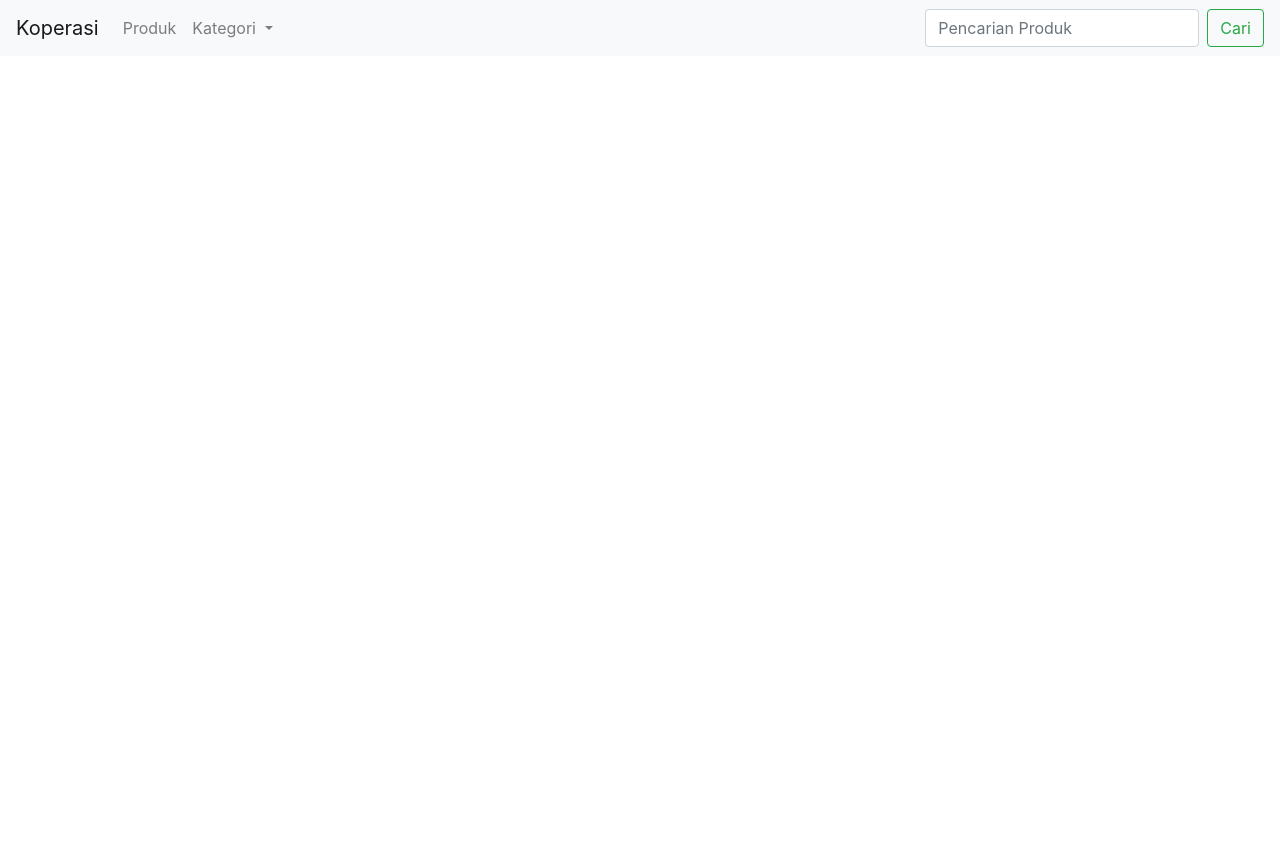
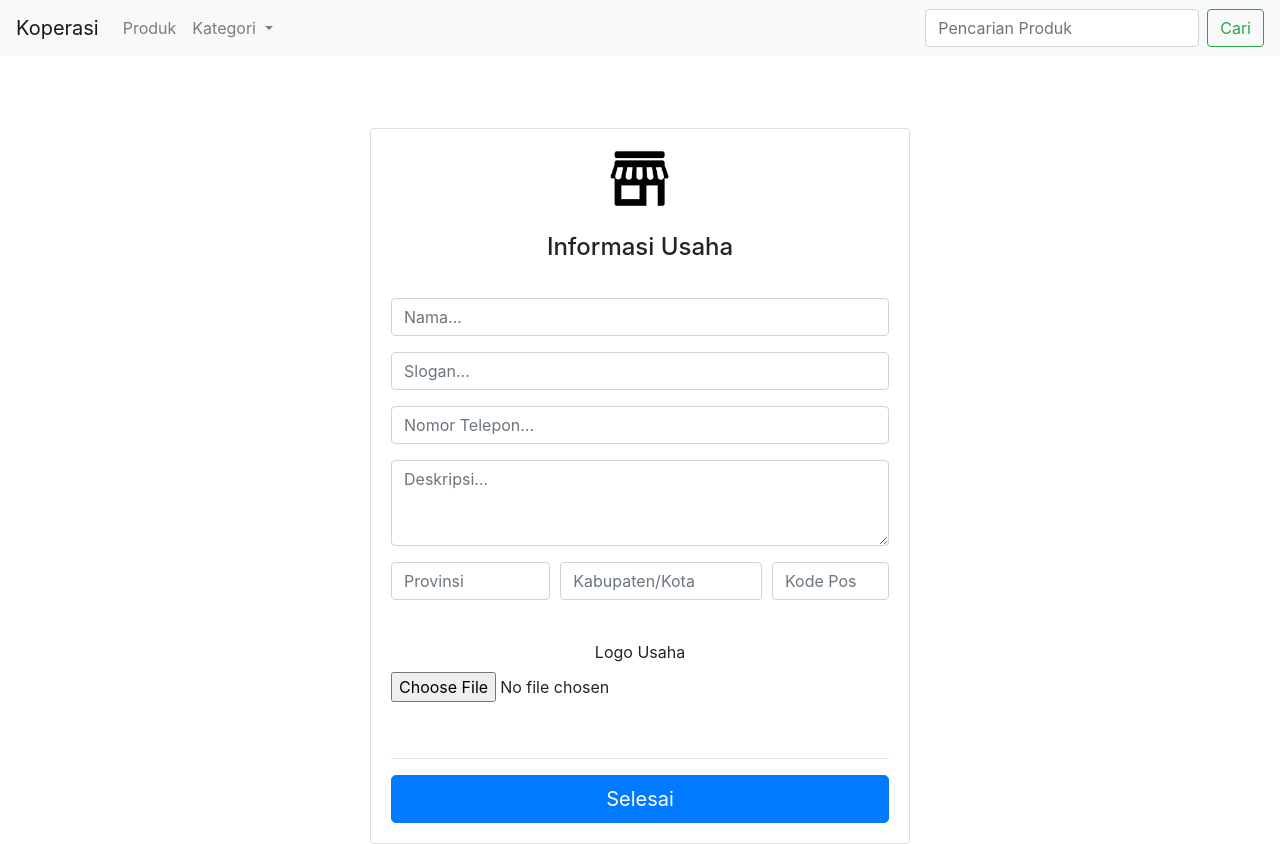
Before and after one commit to daffaputradamar/marketplace-koperasi-frontend, an Angular app: page /buat-usaha in a window 1280 px wide. Before the commit this address led to /. Before the commit the page ends 800 px from the top, so only its background shows below. Built offline with nearby package versions, Linux system fonts and the light colour scheme.

Commit message:
add buat-usaha

```diff
--- a/src/app/app-routing.module.ts
+++ b/src/app/app-routing.module.ts
@@ -6,6 +6,7 @@ import { ProdukComponent } from "./components/produk/produk.component";
 import { ProdukDetailComponent } from "./components/produk-detail/produk-detail.component";
 import { UsahaDetailComponent } from "./components/usaha-detail/usaha-detail.component";
 import { KeranjangComponent } from "./components/keranjang/keranjang.component";
+import { BuatTokoComponent } from "./components/buat-toko/buat-toko.component";
 
 const routes: Routes = [
   {
@@ -27,6 +28,10 @@ const routes: Routes = [
   {
     path: "keranjang",
     component: KeranjangComponent
+  },
+  {
+    path: "buat-usaha",
+    component: BuatTokoComponent
   }
 ];
 
--- a/src/app/app.module.ts
+++ b/src/app/app.module.ts
@@ -10,6 +10,7 @@ import { UsahaDetailComponent } from './components/usaha-detail/usaha-detail.com
 import { ProdukComponent } from './components/produk/produk.component';
 import { KomentarComponent } from './components/komentar/komentar.component';
 import { KeranjangComponent } from "./components/keranjang/keranjang.component";
+import { BuatTokoComponent } from './components/buat-toko/buat-toko.component';
 
 @NgModule({
   declarations: [
@@ -20,7 +21,8 @@ import { KeranjangComponent } from "./components/keranjang/keranjang.component";
     UsahaDetailComponent,
     ProdukComponent,
     KomentarComponent,
-    KeranjangComponent
+    KeranjangComponent,
+    BuatTokoComponent
   ],
   imports: [BrowserModule, AppRoutingModule],
   providers: [],
--- /dev/null
+++ b/src/app/components/buat-toko/buat-toko.component.html
@@ -0,0 +1,51 @@
+<div class="container">
+  <br>
+  <br>
+  <br>
+  <div class="row justify-content-center">
+    <div class="col-lg-6 col-sm-12">
+      <div class="card">
+        <div class="card-body text-center">
+          <img src="assets\images\banner\shop.png" class="card-img" alt="" style="width: 60px">
+          <br>
+          <br>
+          <div>
+            <h4 class="card-title">Informasi Usaha</h4>
+          </div>
+          <br>
+          <div class="form-group">
+            <input type="text" class="form-control" name="" id="" placeholder="Nama...">
+          </div>
+          <div class="form-group">
+            <input type="text" class="form-control" name="" id="" placeholder="Slogan...">
+          </div>
+          <div class="form-group">
+            <input type="text" class="form-control" name="" id="" placeholder="Nomor Telepon...">
+          </div>
+          <div class="form-group">
+            <textarea class="form-control" name="" id="" rows="3" placeholder="Deskripsi..."></textarea>
+          </div>
+          <div class="form-row">
+            <div class="col-md-4 mb-3">
+              <input type="text" class="form-control" id="provinsi" placeholder="Provinsi">
+            </div>
+            <div class="col-md-5 mb-3">
+              <input type="text" class="form-control" id="kabupatenkota" placeholder="Kabupaten/Kota">
+            </div>
+            <div class="col-md-3 mb-3">
+              <input type="text" class="form-control" id="kodepos" placeholder="Kode Pos">
+            </div>
+          </div>
+          <br>
+          <div class="form-group">
+            <label for="product_image">Logo Usaha</label>
+            <input type="file" name="" class="form-control-file" id="">
+          </div>
+          <br>
+          <hr>
+          <a name="" id="" class="btn btn-lg btn-block btn-primary" href="#" role="button">Selesai</a>
+        </div>
+      </div>
+    </div>
+  </div>
+</div>
--- /dev/null
+++ b/src/app/components/buat-toko/buat-toko.component.ts
@@ -0,0 +1,15 @@
+import { Component, OnInit } from '@angular/core';
+
+@Component({
+  selector: 'app-buat-toko',
+  templateUrl: './buat-toko.component.html',
+  styleUrls: ['./buat-toko.component.css']
+})
+export class BuatTokoComponent implements OnInit {
+
+  constructor() { }
+
+  ngOnInit() {
+  }
+
+}
```
Also changed, not shown: src/app/components/buat-toko/buat-toko.component.css (added), src/assets/images/banner/shop.png (added), 1 other file (tests, documents, lock files or other folders).
